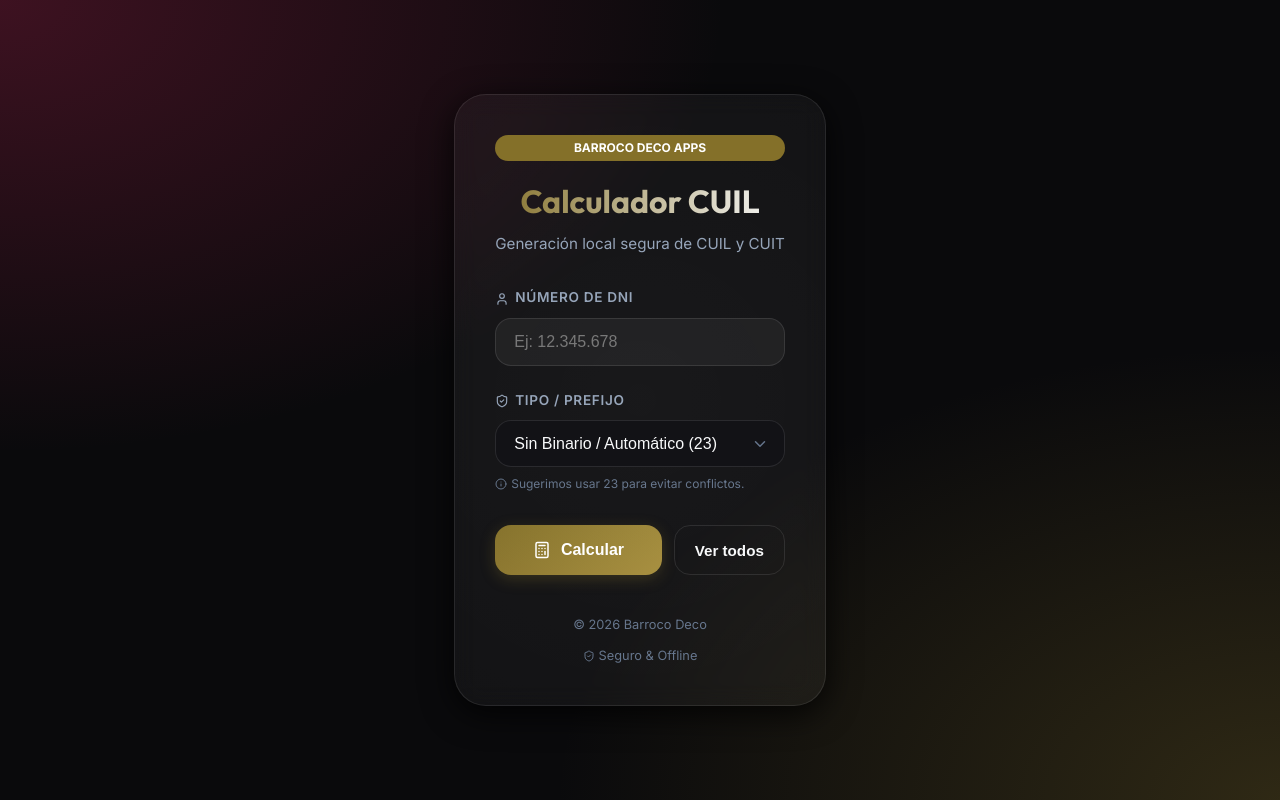
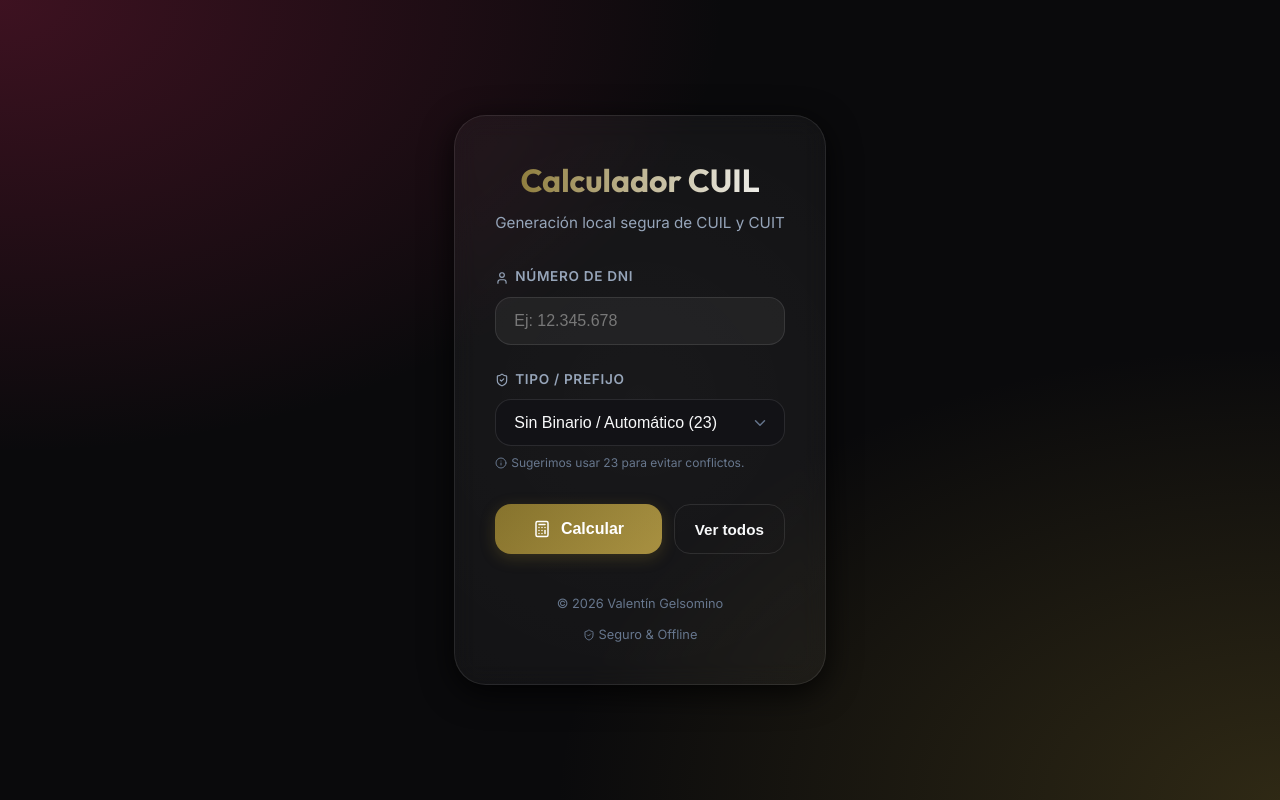
Before and after one commit to ValentinGelso/dni-to-cuil, a React (Vite) app: page / in a window 1280 px wide. Built offline with nearby package versions, Linux system fonts and the light colour scheme.

Commit message:
refactor: eliminar referencias a Barroco Deco y actualizar footer con datos mios

```diff
--- a/index.html
+++ b/index.html
@@ -4,7 +4,7 @@
     <meta charset="UTF-8" />
     <link rel="icon" type="image/svg+xml" href="/vite.svg" />
     <meta name="viewport" content="width=device-width, initial-scale=1.0" />
-    <title>Barroco Deco | Calculador de CUIL</title>
+    <title>Calculador de CUIL</title>
     <link rel="preconnect" href="https://fonts.googleapis.com">
     <link rel="preconnect" href="https://fonts.gstatic.com" crossorigin>
     <link href="https://fonts.googleapis.com/css2?family=Inter:wght@400;500;600;700&family=Outfit:wght@400;500;600;700;800&display=swap" rel="stylesheet">
--- a/src/components/Footer.jsx
+++ b/src/components/Footer.jsx
@@ -4,7 +4,7 @@ import { ShieldCheck } from 'lucide-react';
 const Footer = () => {
   return (
     <footer style={{ marginTop: '40px', textAlign: 'center', fontSize: '0.8rem', color: 'var(--text-dim)' }}>
-      <p>© {new Date().getFullYear()} Barroco Deco</p>
+      <p>© {new Date().getFullYear()} Valentín Gelsomino</p>
       <div style={{ marginTop: '12px', display: 'flex', justifyContent: 'center', gap: '16px' }}>
         <span style={{ display: 'flex', alignItems: 'center', gap: '4px' }}>
           <ShieldCheck size={12} /> Seguro & Offline
--- a/src/components/Header.jsx
+++ b/src/components/Header.jsx
@@ -3,9 +3,7 @@ import React from 'react';
 const Header = () => {
   return (
     <header style={{ textAlign: 'center', marginBottom: '32px' }}>
-      <div className="badge animate-fade" style={{ marginBottom: '16px' }}>
-        Barroco Deco Apps
-      </div>
+
       <h1 className="font-heading" style={{ fontSize: '2rem', marginBottom: '8px', background: 'linear-gradient(to right, #847029, #f8f9fa)', WebkitBackgroundClip: 'text', WebkitTextFillColor: 'transparent' }}>
         Calculador CUIL
       </h1>
```
